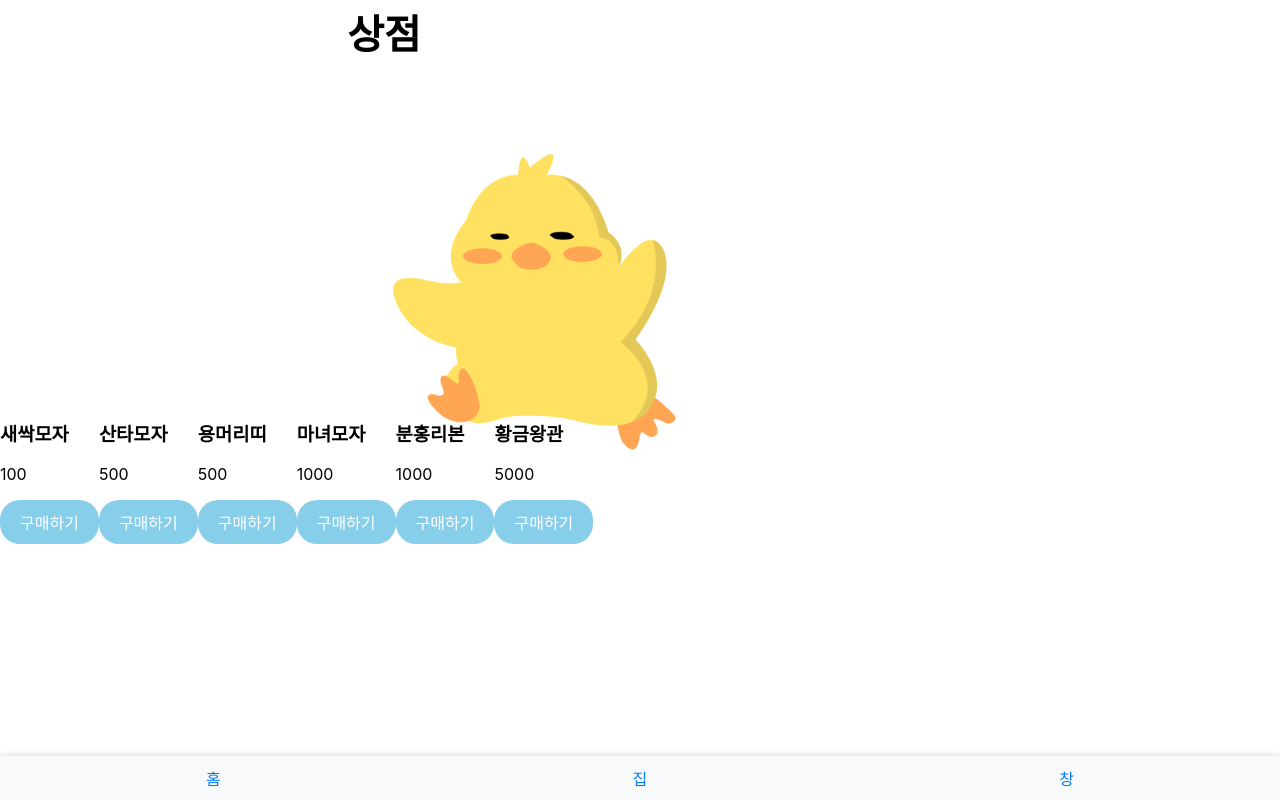
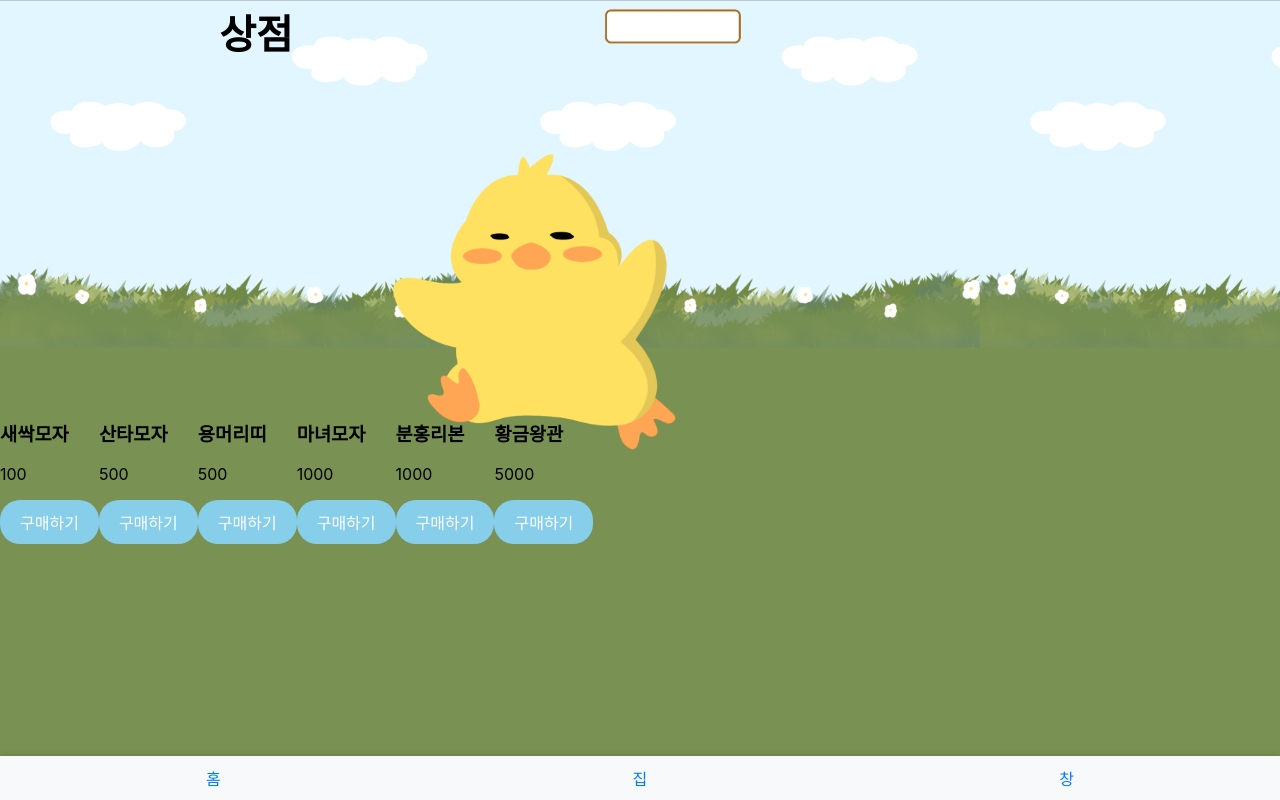
Before and after one commit to luminous037/OSS_project, a React (Create React App) app in the folder client/: page /Shop in a window 1280 px wide. Built offline with nearby package versions, Linux system fonts and the light colour scheme.

Commit message:
[feat] 백그라운드이미지, 포인트박스 이미지 추가

```diff
--- a/client/src/components/shopPage/Shop.js
+++ b/client/src/components/shopPage/Shop.js
@@ -1,6 +1,7 @@
 import React, { useState } from 'react';
 import './shop.css';
 import chick4 from '../image/chick4.png';
+import pointBox from '../image/pointBox.png';
 
 function Shop() {
   const items = [
@@ -34,6 +35,15 @@ function Shop() {
 
   return (
     <div>
+
+        <div className="background">
+            <h1></h1>
+        </div>
+
+        <div className="pointBoxImage">
+            <img src ={pointBox} className="pointBox" />
+        </div>
+
         <div className="title">
             <h1>상점</h1>
         </div>
--- a/client/src/components/shopPage/shop.css
+++ b/client/src/components/shopPage/shop.css
@@ -1,3 +1,23 @@
+body {height:100%; overflow:hidden;}
+.scene{height: 100%; position : relative}
+
+.background {
+    height: 100%;
+    width: 100%;
+    position: absolute;
+    top: 0;
+    left: 0;
+    background: url('../image/background_shop.png');
+    background-size: auto 100%;
+    z-index: 0;
+  }
+
+
+.title{
+    position: absolute;
+    left: 20%;
+}
+
 .chick4{
     position: absolute;
     padding-right: 10%;
@@ -6,6 +26,16 @@
     transform: scale(0.6);
     z-index: 0;
   }
+
+  .pointBox{
+    position: absolute;
+    padding-right: 90%;
+    top:-24%;
+
+    transform: scale(0.3);
+    z-index: 0;
+  }
+
 
   .items{
     display: flex;
```
Also changed, not shown: client/src/components/image/background_shop.png (added), client/src/components/image/pointBox.png (added). Lines whose indentation alone changed are shown as unchanged.
